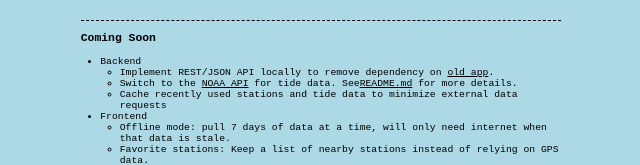
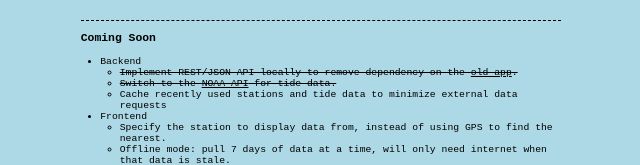
Before and after one commit to just6979/tide-catcher-next, a Next.js app: page / in a window 1280 px wide. Shown: the part 158-323 px from the top of the page, without its empty margins (319-959 px from the left). Built offline with nearby package versions, Linux system fonts and the light colour scheme; no server answers.

Commit message:
update docs and such to indicate new API usage

```diff
--- a/app/footer.tsx
+++ b/app/footer.tsx
@@ -7,21 +7,20 @@ export default function Footer() {
         <ul>
           <li>Backend
             <ul>
-              <li>
-                Implement REST/JSON API locally to
-                remove dependency on <a href="https://tide-catcher.appspot.com">old app</a>.
+              <li className="todo-done">
+                Implement REST/JSON API locally to remove dependency on
+                the <a href="https://tide-catcher.appspot.com">old app</a>.
               </li>
-              <li>
+              <li className="todo-done">
                 Switch to the <a href="https://api.tidesandcurrents.noaa.gov/mdapi/prod/">NOAA API</a> for tide data.
-                See<a href="https://github.com/just6979/tide-catcher-next#todo">README.md</a> for more details.
               </li>
               <li>Cache recently used stations and tide data to minimize external data requests</li>
             </ul>
           </li>
           <li>Frontend
             <ul>
-              <li>Offline mode: pull 7 days of data at a time, will only need internet when that data is stale.
-              </li>
+              <li>Specify the station to display data from, instead of using GPS to find the nearest.</li>
+              <li>Offline mode: pull 7 days of data at a time, will only need internet when that data is stale.</li>
               <li>Favorite stations: Keep a list of nearby stations instead of relying on GPS data.</li>
             </ul>
           </li>
--- a/app/globals.css
+++ b/app/globals.css
@@ -116,6 +116,10 @@ th, td {
   padding-inline-start: 2em;
 }
 
+#coming-soon .todo-done {
+  text-decoration: line-through;
+}
+
 #notes {
   border-top: dotted thin;
 }
--- a/backend-api.yaml
+++ b/backend-api.yaml
@@ -4,10 +4,12 @@ info:
   description: tide-catcher-backend
   version: 1.0.0
 servers:
-  - url: 'http://localhost:5000'
+  - url: 'http://localhost:8080'
     description: Development
-  - url: 'https://tide-catcher.appspot.com'
+  - url: 'https://tide-catcher-next.justinwhite.net'
     description: Production
+  - url: 'https://tide-catcher-next.vercel.app'
+    description: Alternate
 paths:
   /json/tides/by-location/{location}:
     get:
```
Also changed, not shown: 1 other file (tests, documents, lock files or other folders).
